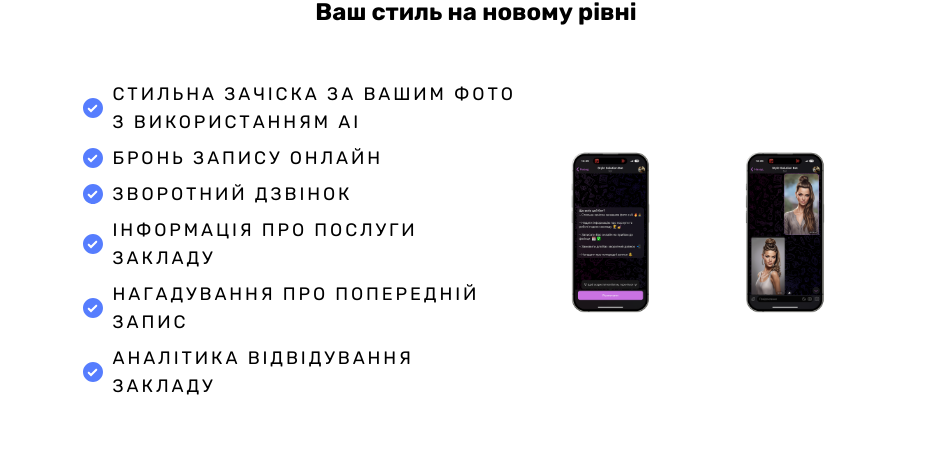
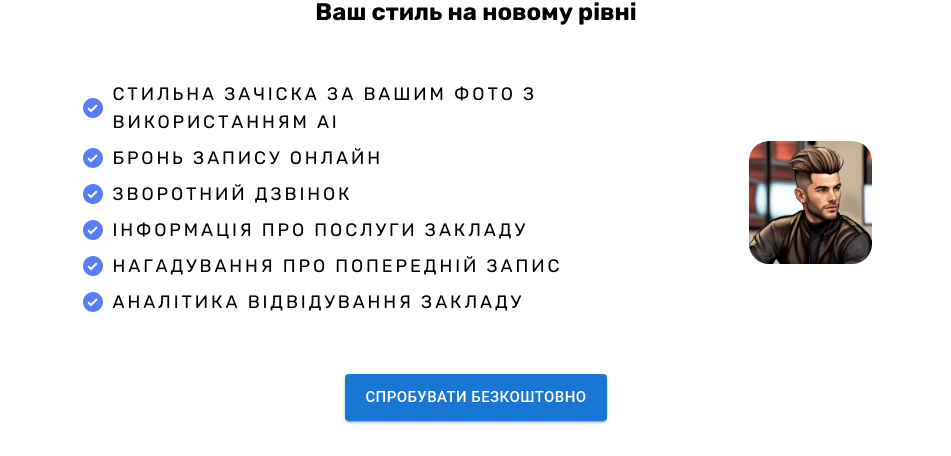
Before and after one commit to Vladymyr226/style-solution, a React (Create React App) app: page / in a window 1280 px wide. Shown: the part 178-634 px from the top of the page, without its empty margins (164-1115 px from the left). Built offline with nearby package versions, Linux system fonts and the light colour scheme; grey boxes are pictures that could not be loaded.

Commit message:
fixed photo

```diff
--- a/src/components/RegistrationForm/RegistrationForm.module.css
+++ b/src/components/RegistrationForm/RegistrationForm.module.css
@@ -31,12 +31,6 @@
 
 .registrationForm button {
   width: 100%;
-  padding: 10px;
-  background-color: #007bff;
-  color: white;
-  border: none;
-  border-radius: 4px;
-  cursor: pointer;
 }
 
 .registrationForm button:disabled {
--- a/src/components/RegistrationForm/RegistrationForm.tsx
+++ b/src/components/RegistrationForm/RegistrationForm.tsx
@@ -1,6 +1,7 @@
 import React, { ChangeEvent, FormEvent, useState } from 'react'
 import validator from 'validator'
 import s from './RegistrationForm.module.css'
+import Button from '@mui/material/Button'
 
 function filterEmptyFields(data: any) {
   return Object.fromEntries(Object.entries(data).filter(([key, value]) => (value as string).trim() !== ''))
@@ -132,9 +133,9 @@ export const RegistrationForm = () => {
           <label>Вебсайт:</label>
           <input type="url" name="website" value={formData.website} onChange={handleChange} />
         </div>
-        <button type="submit" disabled={isSubmitting}>
+        <Button variant="contained" size={'medium'} type="submit" disabled={isSubmitting}>
           {isSubmitting ? 'Відправка...' : 'Зареєструватись'}
-        </button>
+        </Button>
       </form>
     </div>
   )
--- a/src/views/Home/Home.module.css
+++ b/src/views/Home/Home.module.css
@@ -88,25 +88,16 @@
   line-height: 28px;
   letter-spacing: 2.88px;
   text-transform: uppercase;
+  gap: 10px;
 }
 
 .containerImg {
-  display: flex; /* Используем Flexbox для размещения изображений рядом */
-  width: 445px;
+  display: flex;
 }
 
-.containerWrapper {
-  flex: 1; /* Каждое изображение занимает равное пространство */
-  width: fit-content;
-  height: 200px; /* Высота контейнера - это будет высота видимой части изображения */
-  overflow: hidden; /* Скрываем нижнюю часть изображений */
-  position: relative; /* Для контроля над абсолютным позиционированием */
-}
-
-.containerWrapper img {
-  width: 100%; /* Ширина изображения адаптивная */
-  height: auto; /* Высота изображения для сохранения пропорций */
-  /*transform: translateY(-50px); !* Сдвигаем изображение вверх на 50px для обрезки нижней части *!*/
+.containerImg img {
+  width: 100%;
+  height: auto;
   max-width: none;
 
 }
@@ -207,11 +198,12 @@
   }
 
   .containerImg {
-    width: 545px;
+    justify-content: flex-end;
+    width: 40%;
   }
 
-  .containerWrapper {
-    height: 225px;
+  .containerImg img {
+    width: 50%;
   }
 
   .video {
@@ -277,11 +269,12 @@
   }
 
   .containerImg {
-    width: 545px;
+    justify-content: flex-end;
+    width: 40%;
   }
 
-  .containerWrapper {
-    height: 225px;
+  .containerImg img {
+    width: 50%;
   }
 
   .video {
--- a/src/views/Home/Home.tsx
+++ b/src/views/Home/Home.tsx
@@ -1,8 +1,7 @@
 import s from './Home.module.css'
 import HeroImageDesktop from '../../assets/images/Desktop/desktop-phone-1.png'
 import HeroImageMobile from '../../assets/images/Mobile/phone1.png'
-import Phone1 from '../../assets/images/Mobile/phone1.png'
-import Phone2 from '../../assets/images/Mobile/phone2.png'
+import photo from '../../assets/images/photo.jpg'
 import { CARDS, FEATURES } from '../../constants'
 import FeatureCard from '../../components/Cards/FeatureCard/FeatureCard'
 import { PriceCard } from '../../components/Cards/PriceCard/PriceCard'
@@ -12,7 +11,6 @@ import React from 'react'
 import { Features } from '../../components/Cards/PriceCard/Features'
 import Button from '@mui/material/Button'
 import { HashLink as Link } from 'react-router-hash-link'
-import { GalleryModal } from '../../components/Modals/Gallery'
 
 export default function Home() {
   const isDesktop = useMediaQuery({ minWidth: 1440 })
@@ -29,28 +27,23 @@ export default function Home() {
             <Features features={CARDS[0].features} />
           </div>
           <div className={s.containerImg}>
-            <div className={s.containerWrapper}>
-              <img src={Phone1} alt="phone1" width={24} height={24} />
-            </div>
-            <div className={s.containerWrapper}>
-              <img src={Phone2} alt="phone2" width={24} height={24} />
-            </div>
+            <img src={photo} alt="phone1" width={24} height={24} />
           </div>
         </div>
-        <iframe
-          className={s.video}
-          src={videoSrc}
-          title="YouTube video player"
-          allow="accelerometer; autoplay; clipboard-write; encrypted-media; gyroscope; picture-in-picture"
-          allowFullScreen
-        ></iframe>
+        {/*<iframe*/}
+        {/*  className={s.video}*/}
+        {/*  src={videoSrc}*/}
+        {/*  title="YouTube video player"*/}
+        {/*  allow="accelerometer; autoplay; clipboard-write; encrypted-media; gyroscope; picture-in-picture"*/}
+        {/*  allowFullScreen*/}
+        {/*></iframe>*/}
         <Link to="/#registrationForm" smooth={true}>
-          <Button variant="contained" color="success" size={'large'}>
+          <Button variant="contained" size={'large'} style={{ padding: '10px 20px' }}>
             Спробувати безкоштовно
           </Button>
         </Link>
       </section>
-      <GalleryModal />
+      {/*<GalleryModal />*/}
       <section id="home" className={s.hero}>
         <div className={s.heroContent}>
           <p className={s.title}>Ми допомагаємо барбершопам, перукарням та салонам краси побудувати успішний бізнес!</p>
```
Also changed, not shown: src/assets/images/photo.jpg (added).
